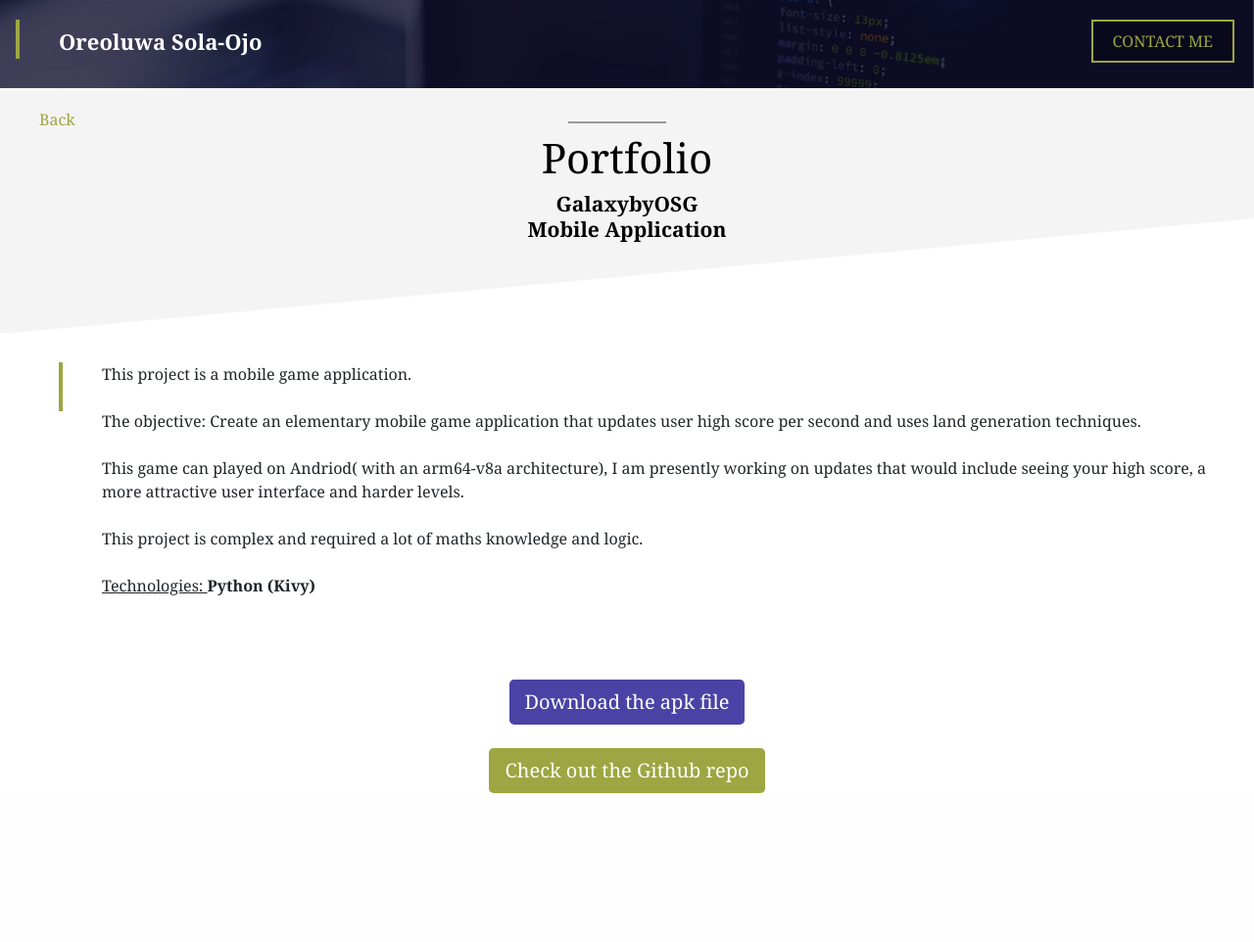
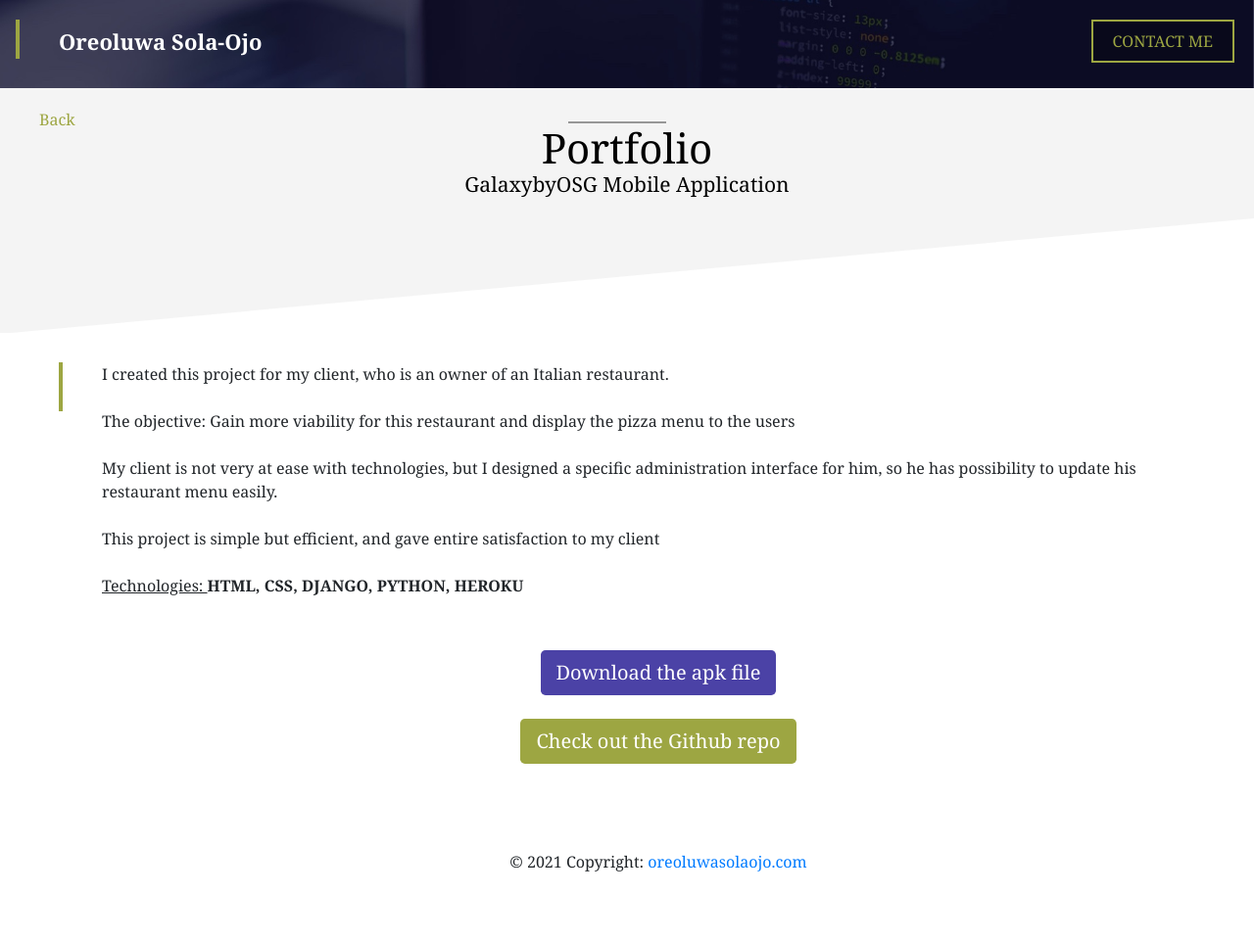
Before and after one commit to OreoluwaSolaOjo/MyPortfolio, a Django app: page /galaxybyosg/ in a window 1280 px wide. Shown: the whole page at 98% size. Before the commit the page ends 810 px from the top, so only its background shows below. Run offline with Django 3.2, Linux system fonts and the light colour scheme; parts of the project's set-up code (start-up, migrations or seed data) failed here and were passed over; some libraries are stand-ins or nearby versions.

Commit message:
Changes made

```diff
--- a/portfolio/templates/portfolio/portfolio-galaxygamebyosg-application.html
+++ b/portfolio/templates/portfolio/portfolio-galaxygamebyosg-application.html
@@ -26,12 +26,12 @@
     <!-- Gray Section Title -->
     <div class="section gray-section-1" style="padding-top: 20px;">
         <a class="portfolio-back" href="{% url 'index' %}">Back</a>
-        <div class="seperator" style="margin-top: -10px; margin-bottom: 10px;">
+        <div class="seperator" style="margin-top: -10px;">
 
         </div>
         <p style="margin-top: 0px; margin-bottom: 0px;">
-        <h1 class="portfolio" style="font-weight: lighter; margin-bottom: 10px;"> Portfolio</h1>
-        <h2 class="portfolio" style="font-weight: bold;">GalaxybyOSG <br> Mobile Application</h2>
+        <h1 class="portfolio"> Portfolio</h1>
+        <h2 class="portfolio">GalaxybyOSG Mobile Application</h2>
 
         </p>
     </div>
@@ -43,39 +43,46 @@
 
         <div class="text-with-vertical-line" style="margin-left: 20px;">
             <p>
-                This project is a mobile game application.
+                I created this project for my client, who is an owner of an Italian restaurant.
                 <br><br>
-                The objective: Create an elementary mobile game application that updates user high score per second and
-                uses land generation techniques.
+                The objective: Gain more viability for this restaurant and display the pizza menu to the users
                 <br><br>
-                This game can played on Andriod( with an arm64-v8a architecture), I am presently
-                working on updates that would include seeing your high score,
-                a more attractive user interface and harder levels.
+                My client is not very at ease with technologies, but I designed a specific administration interface for
+                him,
+                so he has
+                possibility to update his restaurant menu easily.
                 <br><br>
-                This project is complex and required a lot of maths knowledge and logic.
+                This project is simple but efficient, and gave entire satisfaction to my client
                 <br><br>
-                <u>Technologies: </u> <b>Python (Kivy) </b>
+                <u>Technologies: </u> <b>HTML, CSS, DJANGO, PYTHON, HEROKU </b>
                 <br><br>
             </p>
+            <div style="text-align: center; margin-top: 30px;">
 
-
-        </div>
-    </div>
-    <div style="text-align: center; margin-top: 30px;">
-        <a href="https://drive.google.com/file/d/1SrCGpdNF9V6HuDatPXxyJrSTHnJ2y-r9/view?usp=drivesdk">
                 <button type="button" class="btn btn-primary btn-lg"
                     style="background-color: #4b42a6; border: none;">Download the apk
                     file</button>
-        </a>
+
                 <br>
 
                 <br>
-        <a href="https://github.com/OreoluwaSolaOjo/GALAXYbyOSG">
-            <button type="button" class="btn btn-primary btn-lg" style="background-color: #9DA642; border: none;">Check
-                out the Github repo</button>
+                <button type="button" class="btn btn-primary btn-lg"
+                    style="background-color: #9DA642; border: none;">Check out the Github repo</button>
 
-        </a>
+            </div>
+            <br><br><br>
+            <footer class="page-footer font-small  darken-3">
+                <!-- Footer Elements -->
 
+                <!-- Copyright -->
+                <div class="footer-copyright text-center #9DA642 py-3">© 2021 Copyright:
+                    <a href="https://oreoluwasolaojo.com/"> oreoluwasolaojo.com</a>
+                </div>
+                <!-- Copyright -->
+
+            </footer>
+            <br>
+        </div>
     </div>
 
     <!-- FRAME SECTION -->
--- a/portfolio/templates/portfolio/thankyoupage.html
+++ b/portfolio/templates/portfolio/thankyoupage.html
@@ -14,7 +14,7 @@
 
 <body>
     <div class="jumbotron text-center">
-        <h1 class="display-3">Thank You for contacting me!</h1>
+        <h1 class="display-3">Thank You for contacting me! <br> I would respond to your message soon. </h1>
         <p class="lead"><strong>Please check your email</strong> for further confirmation of delivery of your message.
         </p>
         <hr>
```
Also changed, not shown: portfolio/templates/portfolio/portfolio-bodymasscalculator-application.html (+11 -0 lines), portfolio/templates/portfolio/portfolio-fitnessbyore-website.html (+12 -2 lines), portfolio/templates/portfolio/portfolio-restaurant-website.html (+11 -0 lines). Lines whose indentation alone changed are shown as unchanged.
